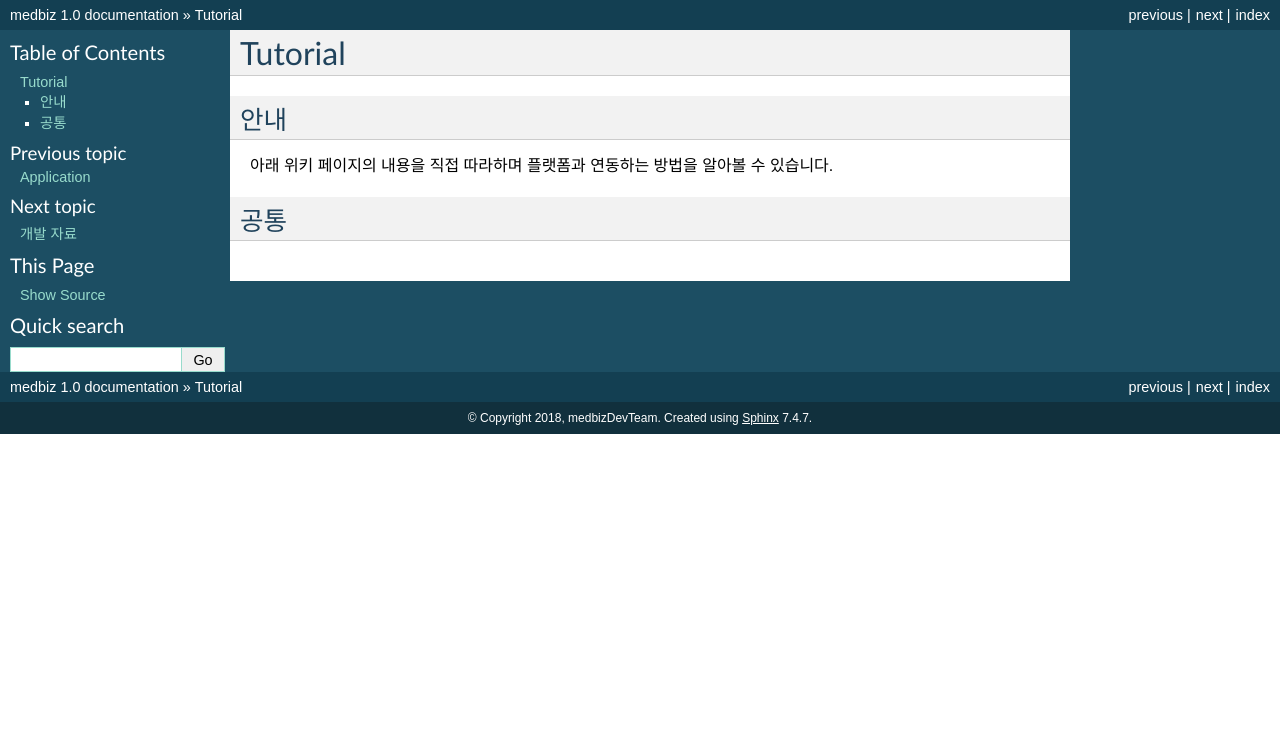
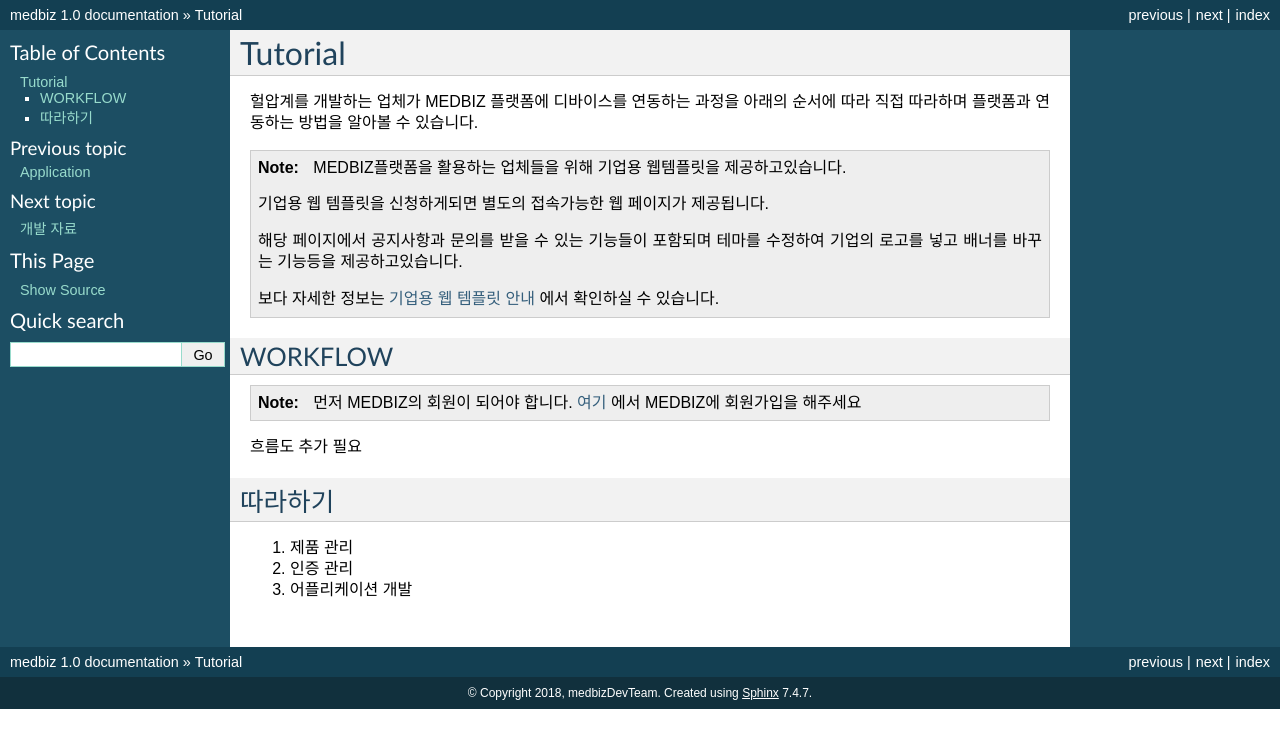
Before and after one commit to jWater1001/wiki-medbiz, a Sphinx documentation site: the page built from docs/tutorial/tutorial.rst, in a window 1280 px wide. Shown: the top 748 px of the page. Built offline with Sphinx 7.4.7, drawn with Linux system fonts in a browser that asks for light colours.

Commit message:
튜토리얼 추가

```diff
--- a/docs/tutorial/tutorial.rst
+++ b/docs/tutorial/tutorial.rst
@@ -2,16 +2,33 @@
 Tutorial
 ========
 
----------
-안내
----------
+헐압계를 개발하는 업체가 MEDBIZ 플랫폼에 디바이스를 연동하는 과정을 아래의 순서에 따라 직접 따라하며 플랫폼과 연동하는 방법을 알아볼 수 있습니다.
 
-아래 위키 페이지의 내용을 직접 따라하며 플랫폼과 연동하는 방법을 알아볼 수 있습니다.
+.. note::
 
+    MEDBIZ플랫폼을 활용하는 업체들을 위해 기업용 웹템플릿을 제공하고있습니다.
 
+    기업용 웹 템플릿을 신청하게되면 별도의 접속가능한 웹 페이지가 제공됩니다.
 
+    해당 페이지에서 공지사항과 문의를 받을 수 있는 기능들이 포함되며 테마를 수정하여 기업의 로고를 넣고 배너를 바꾸는 기능등을 제공하고있습니다.
 
+    보다 자세한 정보는 `기업용 웹 템플릿 안내 <https://medbiz.or.kr/contents/view?topMenuNo=5&contentsNo=14&levl=2&menuNo=70>`_ 에서 확인하실 수 있습니다.
 
----------
-공통
----------
+WORKFLOW
+*********
+
+.. note::
+
+    먼저 MEDBIZ의 회원이 되어야 합니다.
+    `여기 <https://medbiz.or.kr>`_ 에서 MEDBIZ에 회원가입을 해주세요
+
+흐름도 추가 필요
+
+따라하기
+*********
+
+#. 제품 관리
+
+#. 인증 관리
+
+#. 어플리케이션 개발
```
